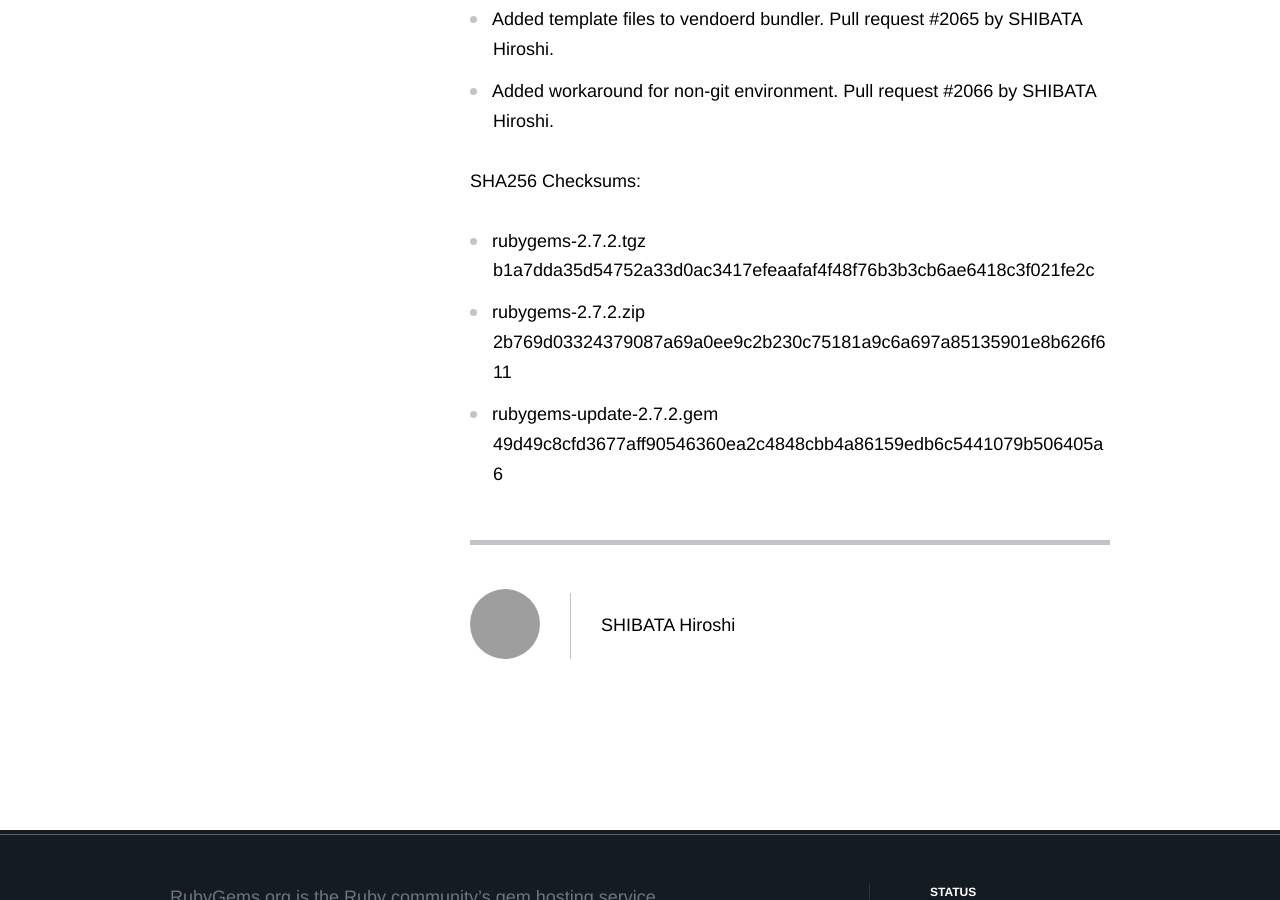
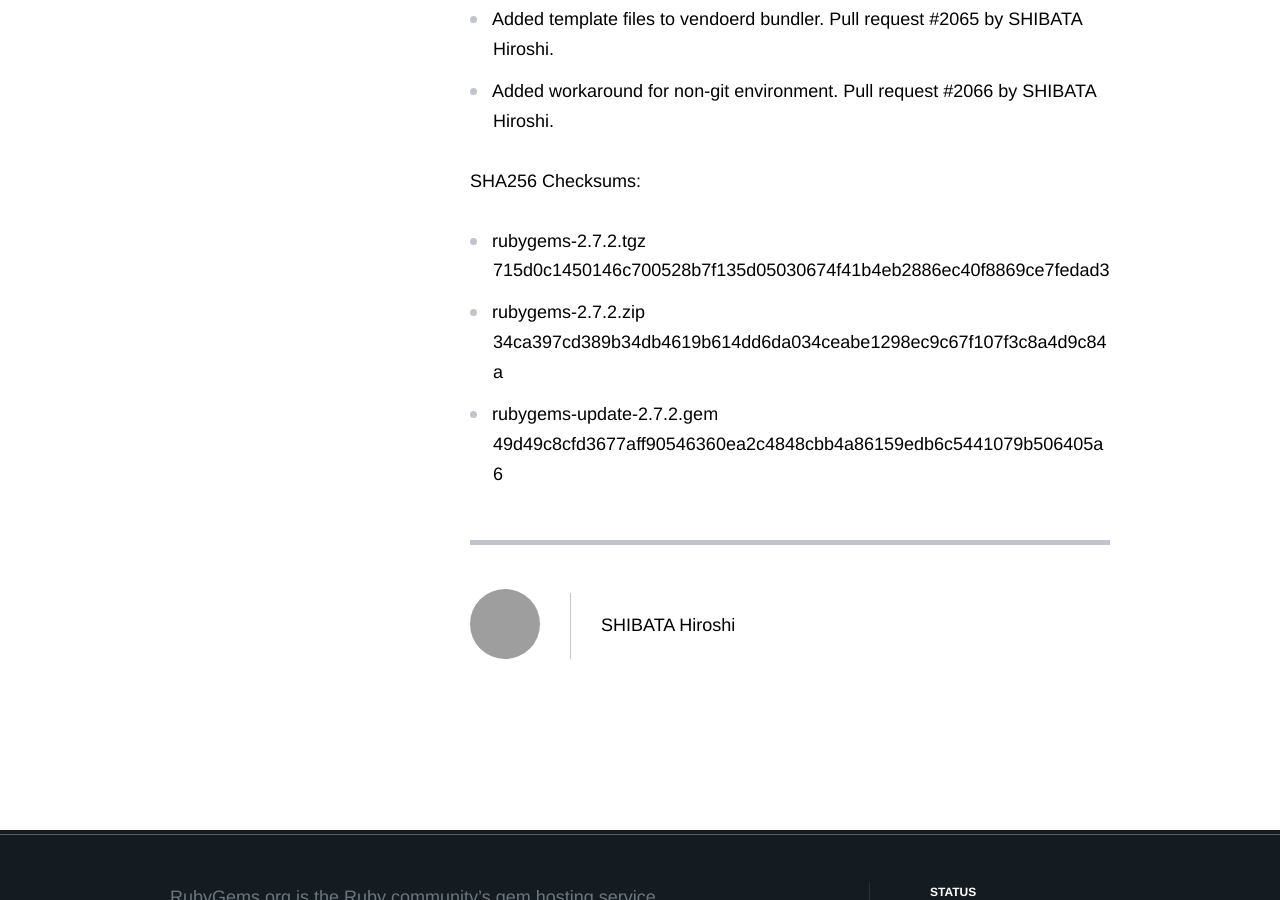
Before and after one commit to rubygems/rubygems.github.io, a Jekyll site: the page built from _posts/2017-11-08-2.7.2-released.md, in a window 1280 px wide and 900 px high, scrolled down 806 px. Built offline with Jekyll 4.4.1, drawn with Linux system fonts in a browser that asks for light colours; comment, search, counter and statistics services are not loaded; grey boxes are pictures that could not be loaded.

Commit message:
Update sha256 from re-bundled package

```diff
--- a/_posts/2017-11-08-2.7.2-released.md
+++ b/_posts/2017-11-08-2.7.2-released.md
@@ -24,9 +24,9 @@
 SHA256 Checksums:
 
 * rubygems-2.7.2.tgz
-  b1a7dda35d54752a33d0ac3417efeaafaf4f48f76b3b3cb6ae6418c3f021fe2c
+  715d0c1450146c700528b7f135d05030674f41b4eb2886ec40f8869ce7fedad3
 * rubygems-2.7.2.zip
-  2b769d03324379087a69a0ee9c2b230c75181a9c6a697a85135901e8b626f611
+  34ca397cd389b34db4619b614dd6da034ceabe1298ec9c67f107f3c8a4d9c84a
 * rubygems-update-2.7.2.gem
   49d49c8cfd3677aff90546360ea2c4848cbb4a86159edb6c5441079b506405a6
 
```
